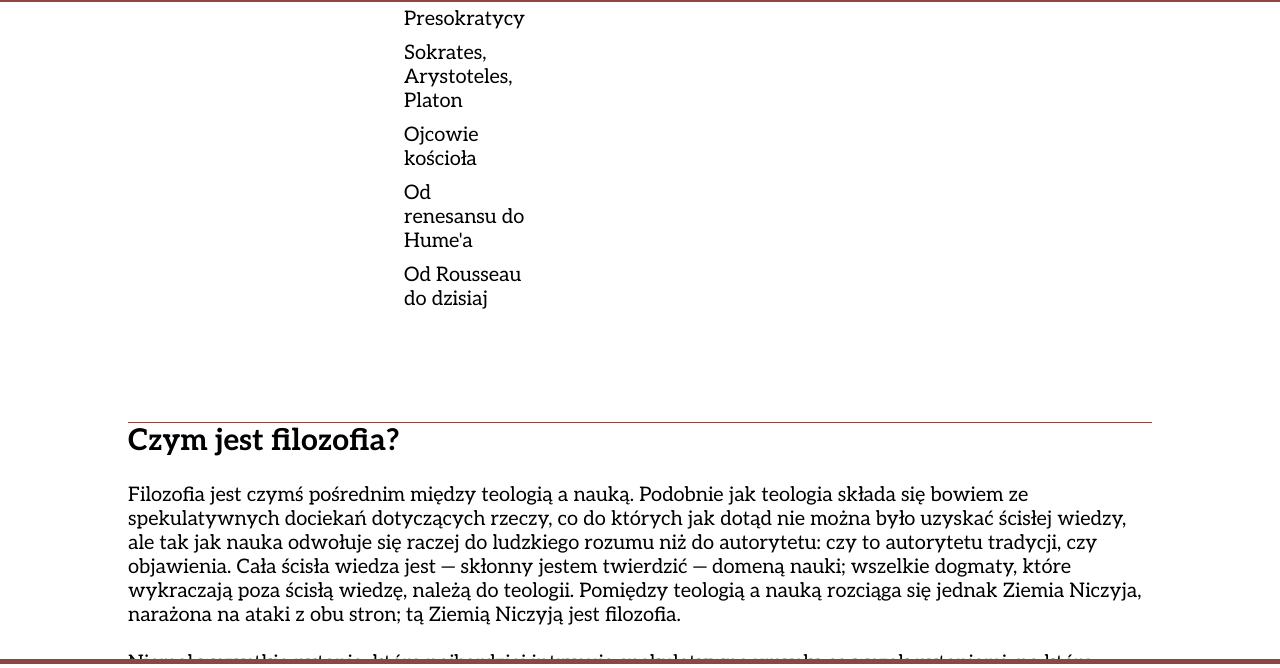
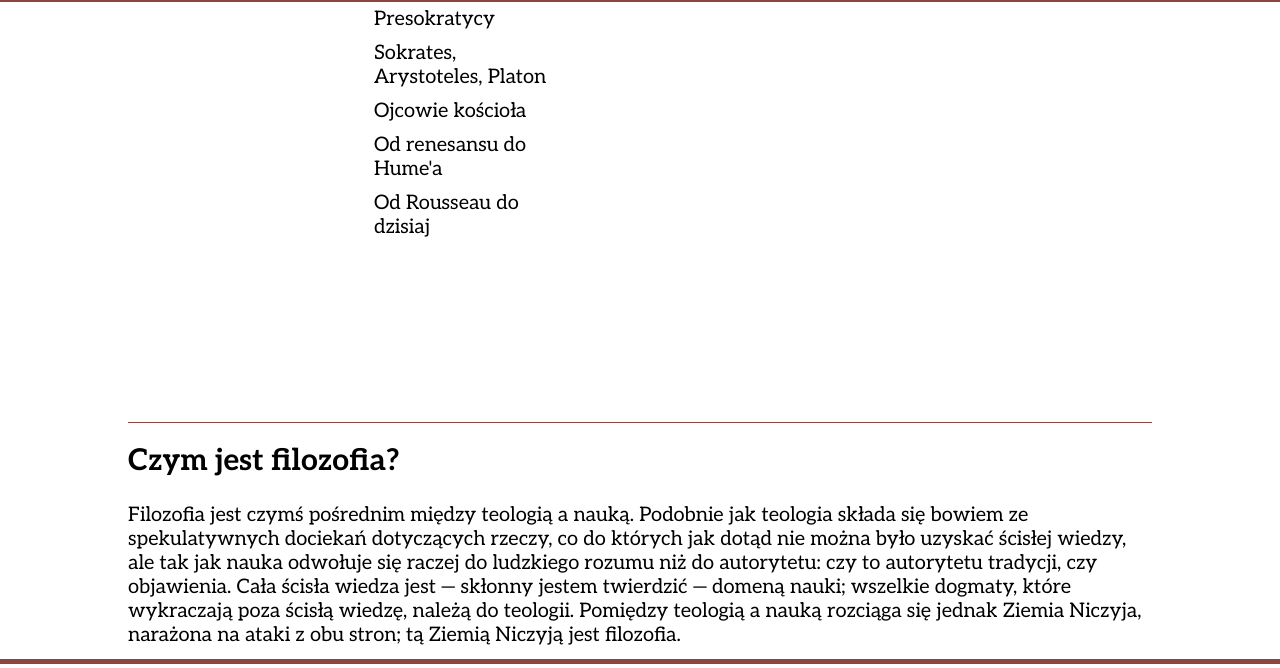
Before and after one commit to jerzyszyjut/HiH-Project-1, a plain HTML site: page index.html in a window 1280 px wide. Both pictures are taken after a click on the label "Filozofowie". Shown: the part 109-777 px from the top of the page. Drawn offline with Linux system fonts and the light colour scheme.

Commit message:
Widen dropdown submenu

```diff
--- a/css/main.css
+++ b/css/main.css
@@ -69,11 +69,11 @@ header {
     visibility: hidden;
     display: block;
     opacity: 0%;
-    width: min-content;
     background-color: var(--color-primary);
     border-top: 0.5rem solid var(--color-secondary);
     top: 2.4rem;
     transition: all 0.2s;
+    width: 130%;
 }
 
 .navigation__dropdown__submenu li {
@@ -122,6 +122,7 @@ a:hover {
 section {
     border-top: 1px solid var(--color-secondary);
     border-bottom: 1px solid var(--color-secondary);
+    padding: 2rem 0;
 }
 
 footer {
```
